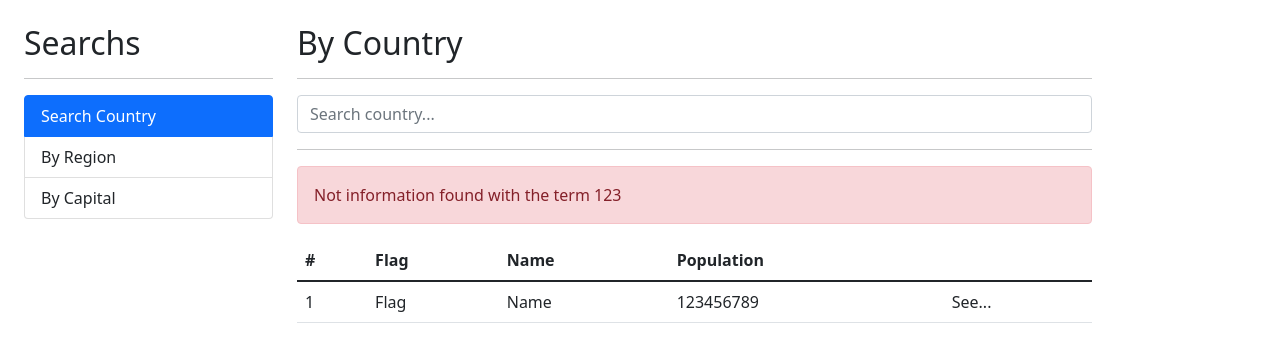
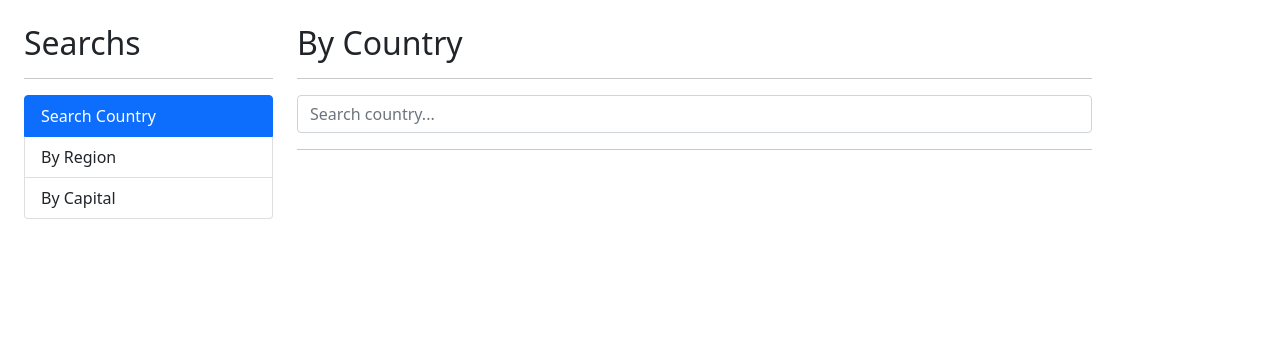
Before and after one commit to sesp13/angular-zero-expert, an Angular app in the folder 03-paisesApp/: page / in a window 1280 px wide. Shown: the top 362 px of the page. Built offline with nearby package versions, Linux system fonts and the light colour scheme.

Commit message:
03 countriesApp: add country listing and perform requests

```diff
--- a/03-paisesApp/src/app/country/country.module.ts
+++ b/03-paisesApp/src/app/country/country.module.ts
@@ -2,6 +2,7 @@
 import { NgModule } from '@angular/core';
 import { CommonModule } from '@angular/common';
 import { FormsModule } from '@angular/forms';
+import { RouterModule } from '@angular/router';
 
 // My components
 import { ByCapitalComponent } from './pages/by-capital/by-capital.component';
@@ -20,6 +21,7 @@ import { SeeCountryComponent } from './pages/see-country/see-country.component';
   ],
   imports: [
     CommonModule,
+    RouterModule,
     FormsModule,
   ],
   exports: [
--- a/03-paisesApp/src/app/country/pages/by-country/by-country.component.html
+++ b/03-paisesApp/src/app/country/pages/by-country/by-country.component.html
@@ -10,11 +10,11 @@
 
 <hr>
 
-<div class="alert alert-danger">
-  Not information found with the term 123
+<div class="alert alert-danger" *ngIf="hasError">
+  Not information found with the term {{ term }}
 </div>
 
-<div class="row">
+<div class="row" *ngIf="countries.length > 0">
   <div class="col">
     <table class="table table-hover">
       <thead>
@@ -35,13 +35,21 @@
         </tr>
       </thead>
       <tbody>
-        <tr>
-          <td>1</td>
-          <td>Flag</td>
-          <td>Name</td>
-          <td>123456789</td>
+        <tr *ngFor="let country of countries; let i = index">
           <td>
-            See...
+            {{ i + 1 }}
+          </td>
+          <td>
+            <img [src]="country.flag" alt="" class="small-flag">
+          </td>
+          <td>
+            {{ country.name }}
+          </td>
+          <td>
+            {{ country.population | number }}
+          </td>
+          <td>
+            <a [routerLink]="['/country', country.alpha2Code]"> See </a>
           </td>
         </tr>
       </tbody>
--- a/03-paisesApp/src/app/country/pages/by-country/by-country.component.ts
+++ b/03-paisesApp/src/app/country/pages/by-country/by-country.component.ts
@@ -1,4 +1,5 @@
 import { Component } from '@angular/core';
+import { Country } from '../../interfaces/country.interface';
 import { CountryService } from '../../services/country.service';
 
 @Component({
@@ -10,6 +11,8 @@ import { CountryService } from '../../services/country.service';
 export class ByCountryComponent {
 
   term: string = '';
+  hasError: boolean = false;
+  countries: Country[] = [];
 
   constructor(private countryService: CountryService) { }
 
@@ -17,7 +20,13 @@ export class ByCountryComponent {
   }
 
   search() {
-
+    this.hasError = false;
+    this.countryService.searchCountry(this.term).subscribe((countries: Country[]) => {
+      this.countries = countries;
+    }, err => {
+      this.hasError = true;
+      this.countries = [];
+    });
   }
 
 }
--- a/03-paisesApp/src/app/country/services/country.service.ts
+++ b/03-paisesApp/src/app/country/services/country.service.ts
@@ -1,6 +1,7 @@
 import { HttpClient } from '@angular/common/http';
 import { Injectable } from '@angular/core';
-import { Observable } from 'rxjs';
+import { catchError, Observable, of } from 'rxjs';
+import { Country } from '../interfaces/country.interface';
 
 @Injectable({
   providedIn: 'root'
@@ -11,8 +12,8 @@ export class CountryService {
 
   constructor(private http: HttpClient) { }
 
-  searchCountry(term: string): Observable<any> {
+  searchCountry(term: string): Observable<Country[]> {
     const url = `${this.apiUrl}/name/${term}`
-    return this.http.get(url)
+    return this.http.get<Country[]>(url)
   }
 }
--- a/03-paisesApp/src/styles.scss
+++ b/03-paisesApp/src/styles.scss
@@ -1 +1,4 @@
 /* You can add global styles to this file, and also import other style files */
+.small-flag{
+  width: 50px;
+}
```
Also changed, not shown: 03-paisesApp/src/app/country/interfaces/country.interface.ts (added, +67 -0 lines).
